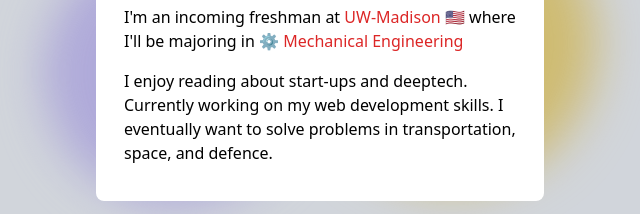
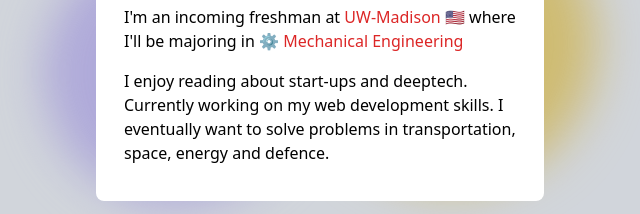
Before and after one commit to radshan/finalwebsite, a website built with Vite: page index.html in a window 1280 px wide. Shown: the part 131-345 px from the top of the page, 320-960 px from the left. Built offline with nearby package versions, Linux system fonts and the light colour scheme.

Commit message:
Update index.html

```diff
--- a/index.html
+++ b/index.html
@@ -85,7 +85,7 @@
                 <p class="py-2">
                   I enjoy reading about start-ups and deeptech. Currently
                   working on my web development skills. I eventually want to
-                  solve problems in transportation, space, and defence.
+                  solve problems in transportation, space, energy and defence.
                 </p>
               </div>
             </div>
```
